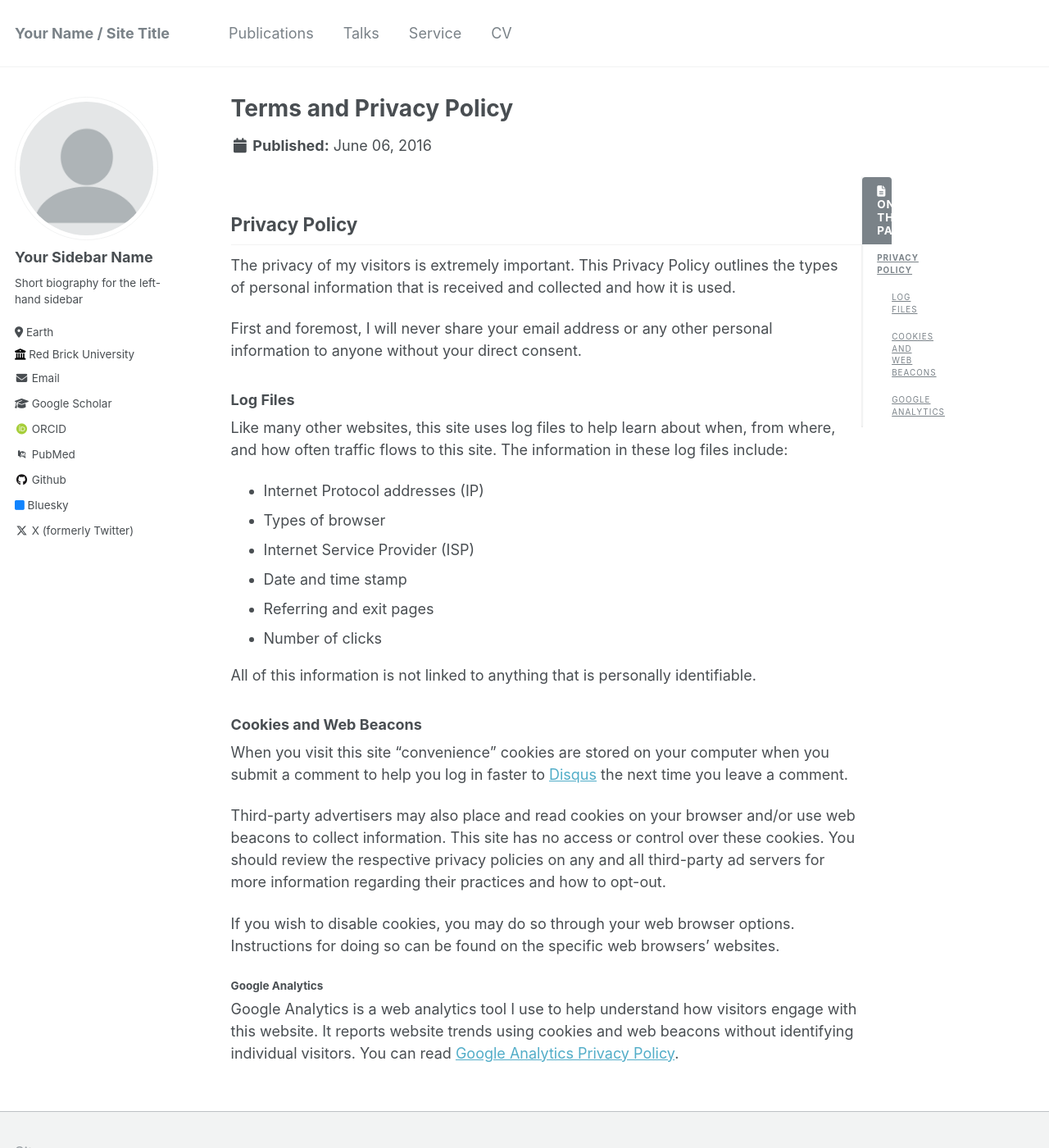
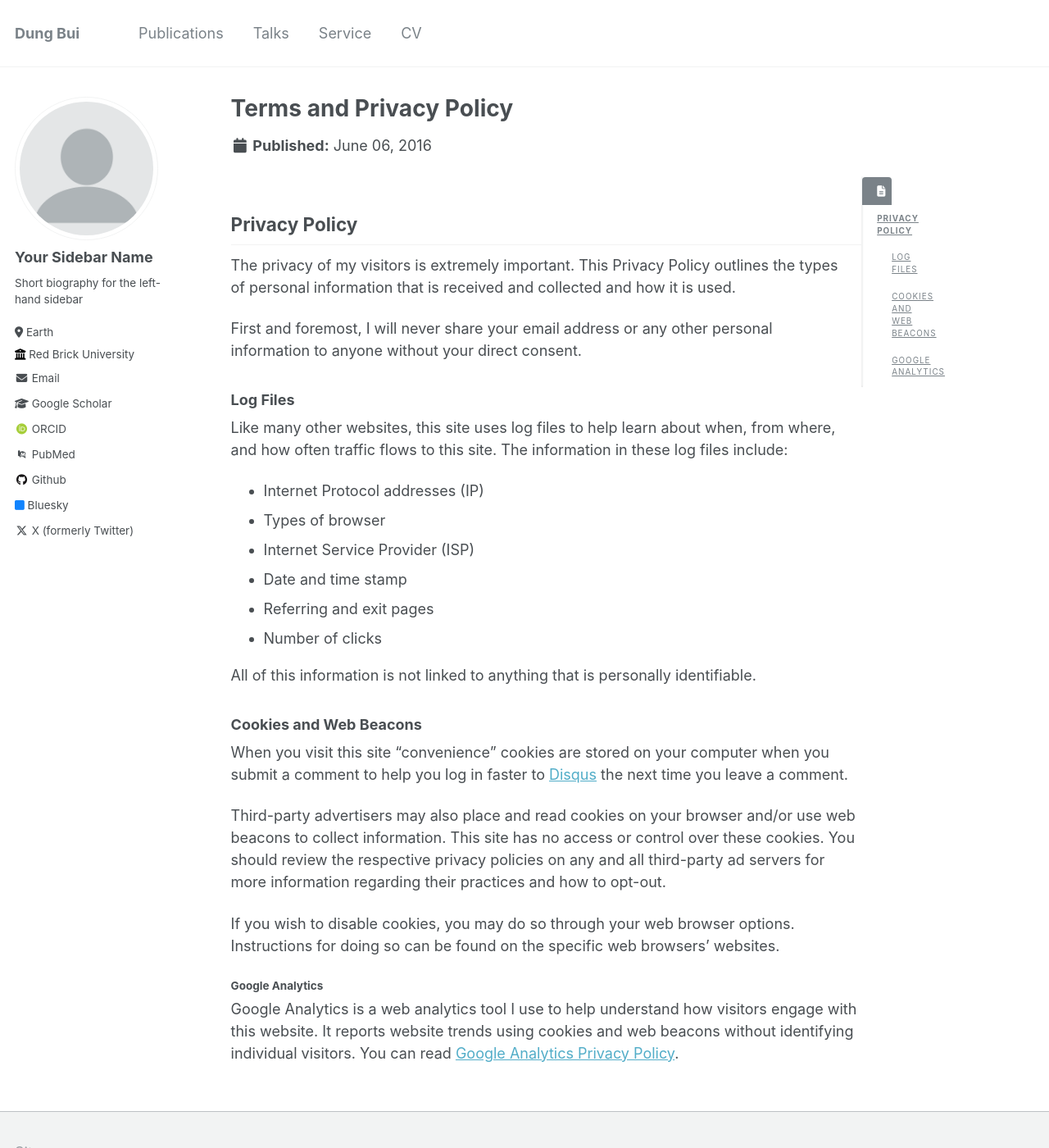
Before and after one commit to dungbui15/dungbui15.github.io, a Jekyll site: the page built from _pages/terms.md, in a window 1280 px wide and 1400 px high. Shown: the whole window at 82% size. Built offline with Jekyll 4.4.1, drawn with Linux system fonts in a browser that asks for light colours; some web fonts are replaced; some of the changed text lies outside the part shown.

Commit message:
Update _config.yml

```diff
--- a/_config.yml
+++ b/_config.yml
@@ -7,14 +7,14 @@
 # server process.
 
 # Basic Site Settings
-locale                   : "en-US"
-title                    : "Your Name / Site Title"
+locale                   : "Paris-FR"
+title                    : "Dung Bui"
 title_separator          : "-"
-name                     : &name "Your Name"
+name                     : &name "Dung"
 description              : &description "personal description"
-url                      : https://academicpages.github.io # the base hostname & protocol for your site e.g. "https://mmistakes.github.io"
+url                      : "https://dungbui15.github.io" # the base hostname & protocol for your site e.g. "https://mmistakes.github.io"
 baseurl                  : "" # the subpath of your site, e.g. "/blog"
-repository               : "academicpages/academicpages.github.io"
+repository               : "https://dungbui15.github.io/"
 
 # Site Author - The following control what appear as part of the author content on the side bar.
 #               If a field is blank the icon and link will not appear, otherwise it will be shown.
```
